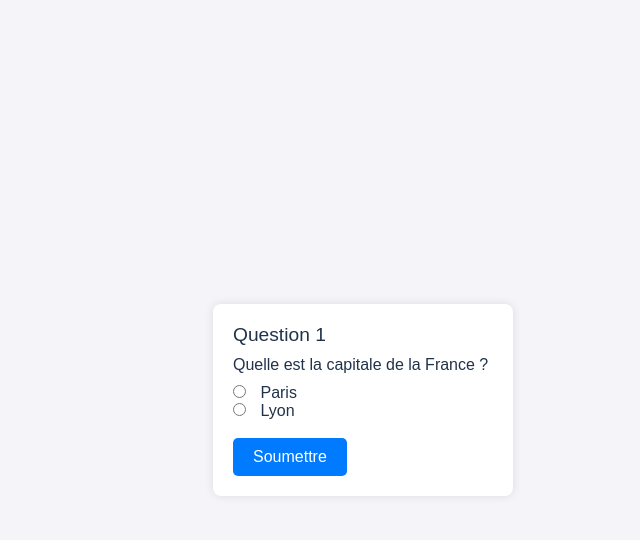
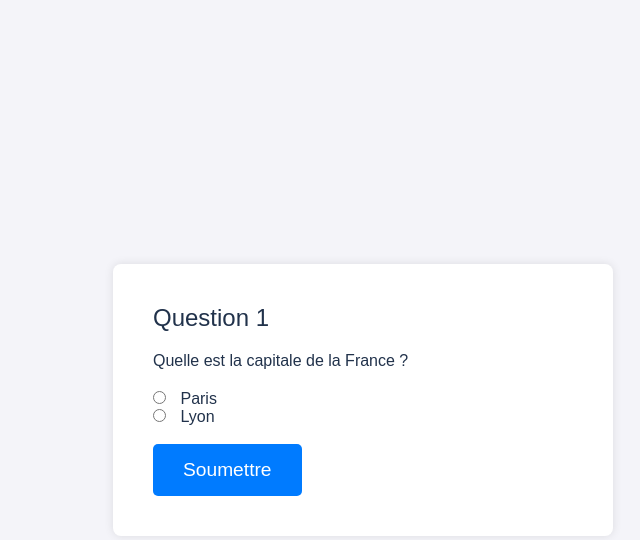
Before and after one commit to Lucas33860/Cultu-Race, a PHP site: page /QCM.html in a window 1280 px wide. Shown: the top 540 px of the page, without its empty margins (277-917 px from the left). Run offline with PHP 8.4, Linux system fonts and the light colour scheme.

Commit message:
QCM FAIT

```diff
--- a/QCM.html
+++ b/QCM.html
@@ -8,17 +8,18 @@
     <link rel="stylesheet" href="form.css" />
     <script>
       function checkAnswer(event) {
-        reponse = false;
         event.preventDefault();
         const selectedAnswer = document.querySelector(
           'input[name="q1"]:checked'
         );
         if (selectedAnswer && selectedAnswer.value === "paris") {
           document.querySelector("form").style.display = "none";
-          document.querySelector("#result").textContent = "Bravo";
-          reponse = true;
+          document.querySelector("#result").textContent = "Bravo !";
+          setTimeout(function () {
+            window.location.href = "suite.html";
+          }, 500);
         } else {
-          alert("Mauvaise réponse, essayez encore.");
+          window.location.href = "../";
         }
       }
     </script>
--- a/form.css
+++ b/form.css
@@ -8,12 +8,13 @@
   align-items: center;
   height: 100vh;
 }
+
 form {
   background-color: #fff;
-  padding: 20px;
+  padding: 40px; /* Augmenter le padding */
   border-radius: 8px;
   box-shadow: 0 0 10px rgba(0, 0, 0, 0.1);
-  width: 300px;
+  width: 500px; /* Augmenter la largeur */
 }
 
 fieldset {
@@ -23,12 +24,12 @@ fieldset {
 }
 
 legend {
-  font-size: 1.2em;
-  margin-bottom: 10px;
+  font-size: 1.5em; /* Augmenter la taille de la police */
+  margin-bottom: 20px; /* Augmenter la marge inférieure */
 }
 
 p {
-  margin: 0 0 10px;
+  margin: 0 0 20px; /* Augmenter la marge inférieure */
 }
 
 input[type="radio"] {
@@ -43,10 +44,10 @@ input[type="submit"] {
   background-color: #007bff;
   color: #fff;
   border: none;
-  padding: 10px 20px;
+  padding: 15px 30px; /* Augmenter le padding */
   border-radius: 5px;
   cursor: pointer;
-  font-size: 1em;
+  font-size: 1.2em; /* Augmenter la taille de la police */
 }
 
 input[type="submit"]:hover {
```
